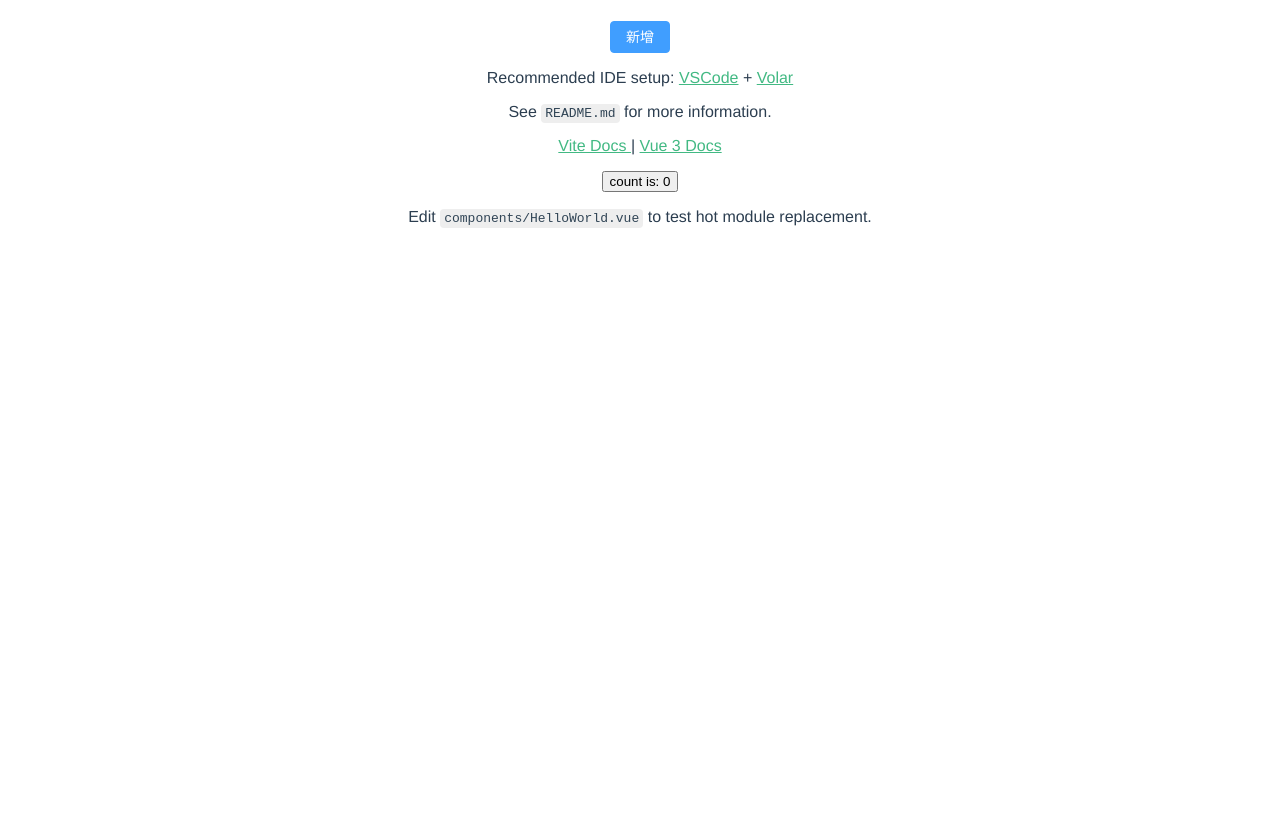
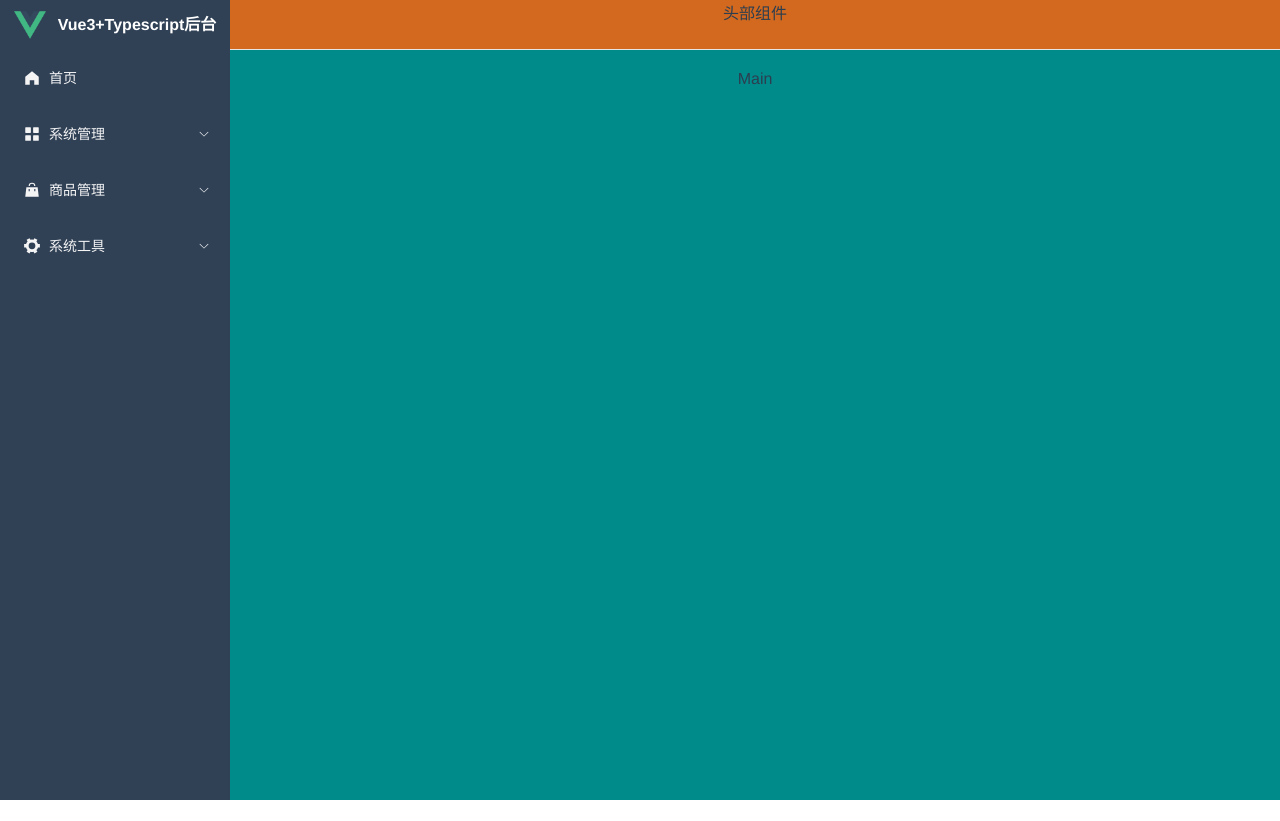
Before and after one commit to AssassinFlash/qq-vue3-ts-admin, a Vue app: page / in a window 1280 px wide. After the commit the page ends 800 px from the top, so only its background shows below. Built offline with nearby package versions, Linux system fonts and the light colour scheme.

Commit message:
左侧菜单栏动态创建

```diff
--- /dev/null
+++ b/src/icons/index.ts
@@ -0,0 +1,17 @@
+// 全局注册 el-icon 图标
+import * as Icons from '@element-plus/icons-vue'
+
+// Object.keys()返回属性名，这里特指返回图标名称
+export default (app: any) => {
+  Object.keys(Icons).forEach((icon) => {
+    app.component(icon, Icons[icon as keyof typeof Icons])
+  })
+}
+
+// const Person = {
+//   name: 'jzh',
+//   age: 25
+// }
+// type Person1 = typeof Person // {name: string, age: number}
+// type Person2 = keyof Person1 // "name" | "age"
+// 所以这里 keyof typeof 是为了获取属性名
--- /dev/null
+++ b/src/layout/header/header.vue
@@ -0,0 +1,7 @@
+<template>
+  <div>头部组件</div>
+</template>
+
+<script lang="ts" setup></script>
+
+<style lang="scss" scoped></style>
--- /dev/null
+++ b/src/layout/index.vue
@@ -0,0 +1,42 @@
+<template>
+  <el-container class="layout">
+    <el-aside class="aside" width="auto">
+      <MenuBar />
+    </el-aside>
+
+    <el-container class="layout">
+      <el-header class="header">
+        <Header />
+      </el-header>
+
+      <el-main class="main">Main</el-main>
+    </el-container>
+  </el-container>
+</template>
+
+<script lang="ts" setup>
+import Header from './header/header.vue'
+import MenuBar from './menu/menuBar.vue'
+</script>
+
+<style lang="scss" scoped>
+.layout {
+  height: 100%;
+  overflow: hidden;
+
+  .aside {
+    background: #304156;
+    overflow: hidden;
+  }
+
+  .header {
+    height: 50px;
+    border-bottom: 1px solid #e5e5e5;
+    background: chocolate;
+  }
+
+  .main {
+    background: darkcyan;
+  }
+}
+</style>
--- /dev/null
+++ b/src/layout/menu/menuBar.vue
@@ -0,0 +1,179 @@
+<template>
+  <MenuLogo />
+  <el-menu
+    class="el-menu-vertical-demo"
+    :collapse="isCollapse"
+    background-color="#304156"
+    unique-opened
+  >
+    <MenuItem :menu-list="menuList" />
+  </el-menu>
+</template>
+
+<script lang="ts" setup>
+import MenuLogo from './menuLogo.vue'
+import MenuItem from './menuItem.vue'
+import { ref, reactive } from 'vue'
+
+// 菜单数据
+const menuList = reactive([
+  {
+    path: '/dashboard',
+    component: 'Layout',
+    meta: {
+      title: '首页',
+      icon: 'HomeFilled',
+      roles: ['sys:manage']
+    },
+    children: []
+  },
+  {
+    path: '/system',
+    component: 'Layout',
+    alwaysShow: true,
+    name: 'System',
+    meta: {
+      title: '系统管理',
+      icon: 'Menu',
+      roles: ['sys:manage'],
+      parentId: 0
+    },
+    children: [
+      {
+        path: '/department',
+        component: '/system/department/department',
+        alwaysShow: false,
+        name: 'department',
+        meta: {
+          title: '机构管理',
+          icon: 'Briefcase',
+          roles: ['sys:dept'],
+          parentId: 17
+        }
+      },
+      {
+        path: '/userList',
+        component: '/system/User/UserList',
+        alwaysShow: false,
+        name: 'userList',
+        meta: {
+          title: '用户管理',
+          icon: 'User',
+          roles: ['sys:user'],
+          parentId: 17
+        }
+      },
+      {
+        path: '/roleList',
+        component: '/system/Role/RoleList',
+        alwaysShow: false,
+        name: 'roleList',
+        meta: {
+          title: '角色管理',
+          icon: 'Avatar',
+          roles: ['sys:role'],
+          parentId: 17
+        }
+      },
+      {
+        path: '/menuList',
+        component: '/system/Menu/MenuList',
+        alwaysShow: false,
+        name: 'menuList',
+        meta: {
+          title: '权限管理',
+          icon: 'Monitor',
+          roles: ['sys:menu'],
+          parentId: 17
+        }
+      }
+    ]
+  },
+  {
+    path: '/goods',
+    component: 'Layout',
+    alwaysShow: true,
+    name: 'goods',
+    meta: {
+      title: '商品管理',
+      icon: 'GoodsFilled',
+      roles: ['sys:goods'],
+      parentId: 0
+    },
+    children: [
+      {
+        path: '/goodCategory',
+        component: '/goods/goodsCategory/goodsCategoryList',
+        alwaysShow: false,
+        name: 'goodCategory',
+        meta: {
+          title: '商品分类',
+          icon: 'Present',
+          roles: ['sys:goodsCategory'],
+          parentId: 34
+        }
+      }
+    ]
+  },
+  {
+    path: '/systenConfig',
+    component: 'Layout',
+    alwaysShow: true,
+    name: 'systenConfig',
+    meta: {
+      title: '系统工具',
+      icon: 'Tools',
+      roles: ['sys:systenConfig'],
+      parentId: 0
+    },
+    children: [
+      {
+        path: '/document',
+        component: '/system/config/systemDocument',
+        alwaysShow: false,
+        name: 'http://119.45.133.128:8098',
+        meta: {
+          title: '接口文档',
+          icon: 'Document',
+          roles: ['sys:document'],
+          parentId: 42
+        }
+      }
+    ]
+  }
+])
+
+// 菜单栏是否折叠
+const isCollapse = ref(false)
+</script>
+
+<style scoped>
+.el-menu-vertical-demo:not(.el-menu--collapse) {
+  width: 230px;
+  min-height: 400px;
+}
+
+.el-menu {
+  border-right: none;
+}
+
+:deep(.el-sub-menu .el-sub-menu__title) {
+  color: #f4f4f5 !important;
+}
+
+:deep(.el-menu .el-menu-item) {
+  color: #bfcbd9;
+}
+
+:deep(.el-menu-item.is-active) {
+  color: #d6ff40 !important;
+}
+
+:deep(.is-opened .el-menu-item) {
+  background-color: #1f2d3d !important;
+}
+
+:deep(.el-menu-item:hover) {
+  background-color: #1a1c1f !important;
+}
+</style>
--- /dev/null
+++ b/src/layout/menu/menuItem.vue
@@ -0,0 +1,33 @@
+<template>
+  <template v-for="menu in menuList" :key="menu.path">
+    <!-- 折叠菜单栏 -->
+    <el-sub-menu
+      v-if="menu.children && menu.children.length > 0"
+      :index="menu.path"
+    >
+      <template #title>
+        <el-icon>
+          <component :is="menu.meta.icon" />
+        </el-icon>
+        <span>{{ menu.meta.title }}</span>
+      </template>
+
+      <!-- 该菜单项有 children，则将 children 数组送进去迭代 -->
+      <MenuItem :menu-list="menu.children" />
+    </el-sub-menu>
+
+    <!-- 具体菜单栏 -->
+    <el-menu-item v-else :index="menu.path" style="color: #f4f4f5">
+      <el-icon>
+        <component :is="menu.meta.icon" />
+      </el-icon>
+      <template #title>{{ menu.meta.title }}</template>
+    </el-menu-item>
+  </template>
+</template>
+
+<script lang="ts" setup>
+defineProps(['menuList'])
+</script>
+
+<style lang="scss" scoped></style>
--- /dev/null
+++ b/src/layout/menu/menuLogo.vue
@@ -0,0 +1,32 @@
+<template>
+  <div class="logo">
+    <img src="@/assets/logo.png" alt="" />
+    <span class="title">Vue3+Typescript后台</span>
+  </div>
+</template>
+
+<script lang="ts" setup></script>
+
+<style lang="scss" scoped>
+.logo {
+  height: 50px;
+  line-height: 50px;
+  border: none;
+  display: flex;
+  justify-content: center;
+  align-items: center;
+  color: #fff;
+
+  img {
+    width: 32px;
+    height: 32px;
+    margin-right: 12px;
+  }
+
+  .title {
+    font-size: 16px;
+    font-weight: 600;
+    vertical-align: middle;
+  }
+}
+</style>
--- a/src/main.ts
+++ b/src/main.ts
@@ -10,4 +10,9 @@ import 'element-plus/dist/index.css'
 // 导入全局样式
 import './styles/index.scss'
 
-createApp(App).use(router).use(store, key).use(ElementPlus).mount('#app')
+// 导入所有 el-icon
+import installIcons from './icons'
+
+const app = createApp(App)
+installIcons(app)
+app.use(router).use(store, key).use(ElementPlus).mount('#app')
```
Also changed, not shown: src/router/index.ts (+7 -7 lines).
